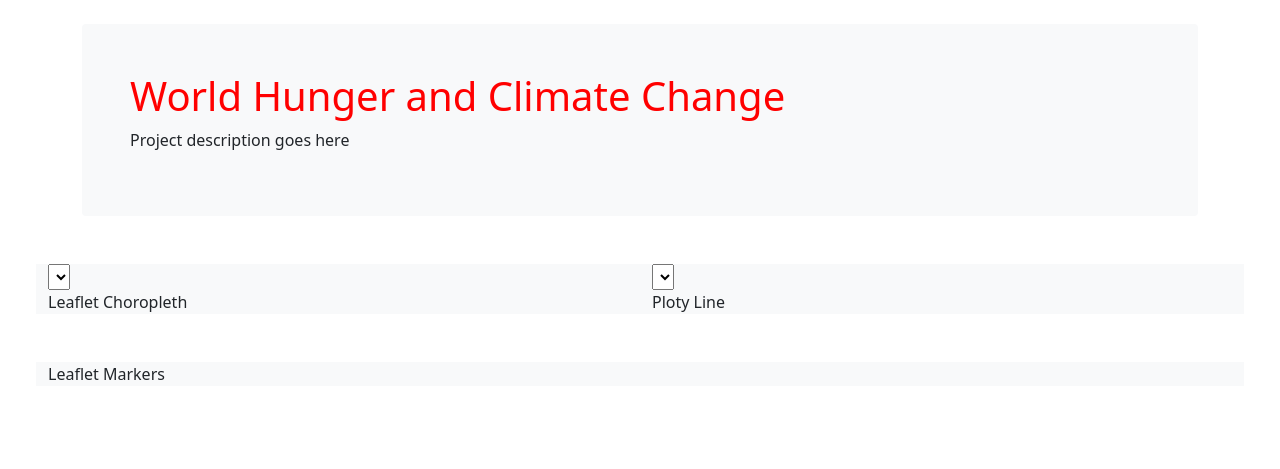
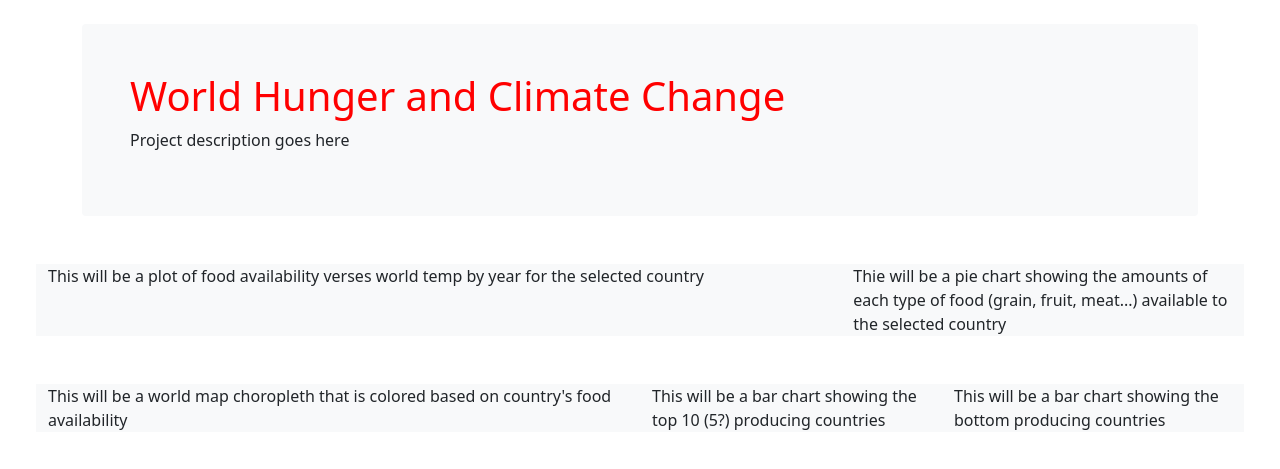
Before and after one commit to asundquistdavis/Climate-Change-And-World-Hunger, a Flask app: page / in a window 1280 px wide. Shown: the top 469 px of the page. Run offline with Flask 2, Linux system fonts and the light colour scheme; lists and menus that the app fills with data are empty; parts of the project's set-up code (start-up, migrations or seed data) failed here and were passed over.

```diff
--- a/templates/index.html
+++ b/templates/index.html
@@ -21,21 +21,32 @@
             </div>
         </div>
         <div class="row pt-5 px-5">
-            <div class="col-md-6 bg-light">
-                <select id="year-select"></select>
-                <div id="choropleth"></div>
-                Leaflet Choropleth
+            <div class="col-md-8 bg-light">
+                <!-- Country Food avail. vs World temps: Plotly line chart + select country drop down -->
+                <div id="trend-line"></div>
+                This will be a plot of food availability verses world temp by year for the selected country
             </div>
-            <div class="col-md-6 bg-light">
-                <select id="country-select"></select>
-                <div id="line-chart"></div>
-                Ploty Line
+            <div class="col-md-4 bg-light">
+                <!-- Types of food avail. by country: Plotly pie chart + select country drop down -->
+                <div id="types-pie"></div>
+                Thie will be a pie chart showing the amounts of each type of food (grain, fruit, meat...) available to the selected country
             </div>
         </div>
         <div class="row pt-5 px-5">
-            <div class="col-md-12 bg-light">
-                <div id="markers"></div>
-                Leaflet Markers
+            <div class="col-md-6 bg-light">
+                <!-- Country food avail. 'health': Leaflet + choropleth - world map. Choropleth uses 'health' score which is computed using food and feed avail. -->
+                <div id="country-choro"></div>
+                This will be a world map choropleth that is colored based on country's food availability
+            </div>
+            <div class="col-md-3 bg-light">
+                <!-- Top producing conties: Ploty bar chart -->
+                <div id="top-bar"></div>
+                This will be a bar chart showing the top 10 (5?) producing countries
+            </div>
+            <div class="col-md-3 bg-light">
+                <!-- Bottom producing conties: Ploty bar chart -->
+                <div id="bot-bar "></div>
+                This will be a bar chart showing the bottom producing countries
             </div>
         </div>
 
```
Also changed, not shown: static/js/app.js (+8 -13 lines), README.md, 1 other file.
